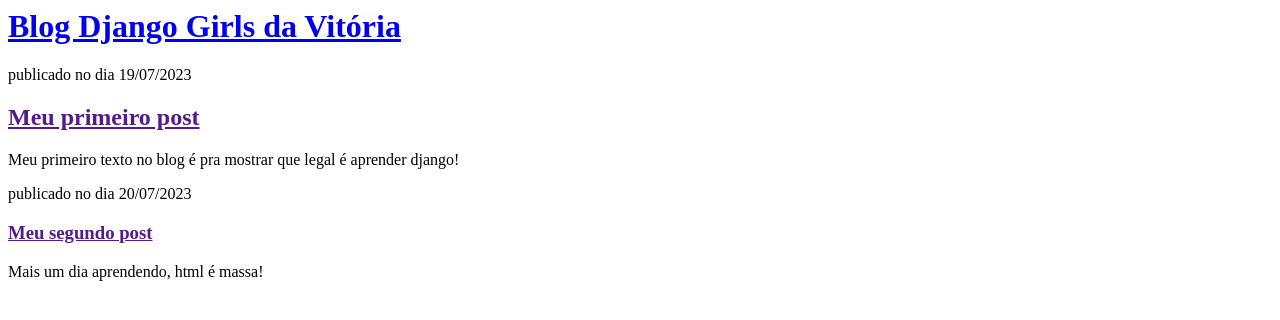
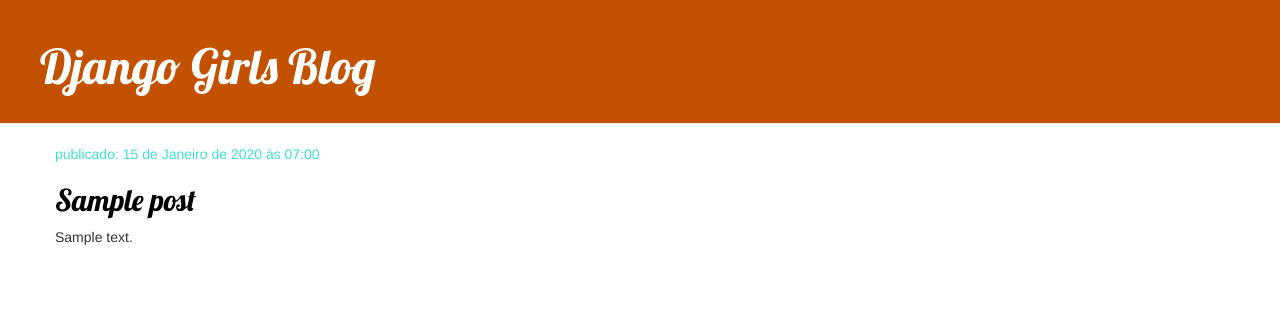
Before and after one commit to vitoriabvilela/my-first-blog, a Django app: page / in a window 1280 px wide. Shown: the top 320 px of the page. Run offline with Django 4.2, Linux system fonts and the light colour scheme; tables that the repository leaves empty hold one stand-in row (values such as "Sample post"); some libraries are stand-ins or nearby versions.

Commit message:
css e template

```diff
--- /dev/null
+++ b/blog/static/blog/blog.css
@@ -0,0 +1,46 @@
+.page-header {
+    background-color: #C25100;
+    margin-top: 0;
+    padding: 20px 20px 20px 40px;
+}
+
+.page-header h1, .page-header h1 a, .page-header h1 a:visited, .page-header h1 a:active {
+    color: #ffffff;
+    font-size: 36pt;
+    text-decoration: none;
+}
+
+.content {
+    margin-left: 40px;
+}
+
+h1, h2, h3, h4 {
+    font-family: 'Lobster', cursive;
+}
+
+.date {
+    color: #40e0d0;
+}
+
+.save {
+    float: right;
+}
+
+.post-form textarea, .post-form input {
+    width: 100%;
+}
+
+.top-menu, .top-menu:hover, .top-menu:visited {
+    color: #ffffff;
+    float: right;
+    font-size: 26pt;
+    margin-right: 20px;
+}
+
+.post {
+    margin-bottom: 70px;
+}
+
+.post h2 a, .post h2 a:visited {
+    color: #000000;
+}
--- /dev/null
+++ b/blog/templates/blog/base.html
@@ -0,0 +1,23 @@
+{% load static %}
+<html>
+    <head>
+        <title>Blog Django Girls</title>
+        <link rel="stylesheet" href="//maxcdn.bootstrapcdn.com/bootstrap/3.2.0/css/bootstrap.min.css">
+        <link rel="stylesheet" href="//maxcdn.bootstrapcdn.com/bootstrap/3.2.0/css/bootstrap-theme.min.css">
+        <link href="//fonts.googleapis.com/css?family=Lobster&subset=latin,latin-ext" rel="stylesheet" type="text/css">
+        <link rel="stylesheet" href="{% static 'blog/blog.css' %}">
+    </head>
+    <body>
+        <div class="page-header">
+            <h1><a href="/">Django Girls Blog</a></h1>
+        </div>
+        <div class="content container">
+            <div class="row">
+                <div class="col-md-8">
+                {% block content %}
+                {% endblock %}
+                </div>
+            </div>
+        </div>
+    </body>
+</html>
--- a/blog/templates/blog/post_list.html
+++ b/blog/templates/blog/post_list.html
@@ -1,20 +1,13 @@
-<html>
-    <head>
-        <title>Blog Django Girls</title>
-    </head>
-    <body>
-        <div>
-            <h1><a href="/">Blog Django Girls da Vitória</a></h1>
+{% extends 'blog/base.html' %}
+
+{% block content %}
+    {% for post in posts %}
+    <div class="post">
+        <div class="date">
+            <p>publicado: {{ post.published_date }}</p>
         </div>
-        <div>
-            <p>publicado no dia 19/07/2023</p>
-            <h2><a href="">Meu primeiro post</a></h2>
-            <p>Meu primeiro texto no blog é pra mostrar que legal é aprender django!</p>
-        </div>
-        <div>
-            <p>publicado no dia 20/07/2023</p>
-            <h3><a href="">Meu segundo post</a></h3>
-            <p>Mais um dia aprendendo, html é massa!</p>
-        </div>
-    </body>
-</html>
+        <h2><a href="{% url 'post_detail' pk=post.pk %}">{{ post.title }}</a></h2>
+        <p>{{ post.text|linebreaksbr }}</p>
+    </div>
+    {% endfor %}
+{% endblock %}
--- a/blog/urls.py
+++ b/blog/urls.py
@@ -6,4 +6,5 @@
 
 urlpatterns = [
     path('', views.post_list, name='post_list'),
+    path('post/<int:pk>/', views.post_detail, name='post_detail'),
 ]
--- a/blog/views.py
+++ b/blog/views.py
@@ -1,5 +1,12 @@
-from django.shortcuts import render
+from django.shortcuts import render, get_object_or_404
+from .models import Post
+from django.utils import timezone
 
 
 def post_list(request):
-    return render(request, 'blog/post_list.html', {})
+    posts = Post.objects.filter(published_date__lte=timezone.now()).order_by('published_date')
+    return render(request, 'blog/post_list.html', {'posts': posts})
+
+def post_detail(request, pk):
+    post = get_object_or_404(Post, pk=pk)
+    return render(request, 'blog/post_detail.html', {'post': post})
```
Also changed, not shown: blog/templates/blog/post_detail.html (added, +13 -0 lines).
